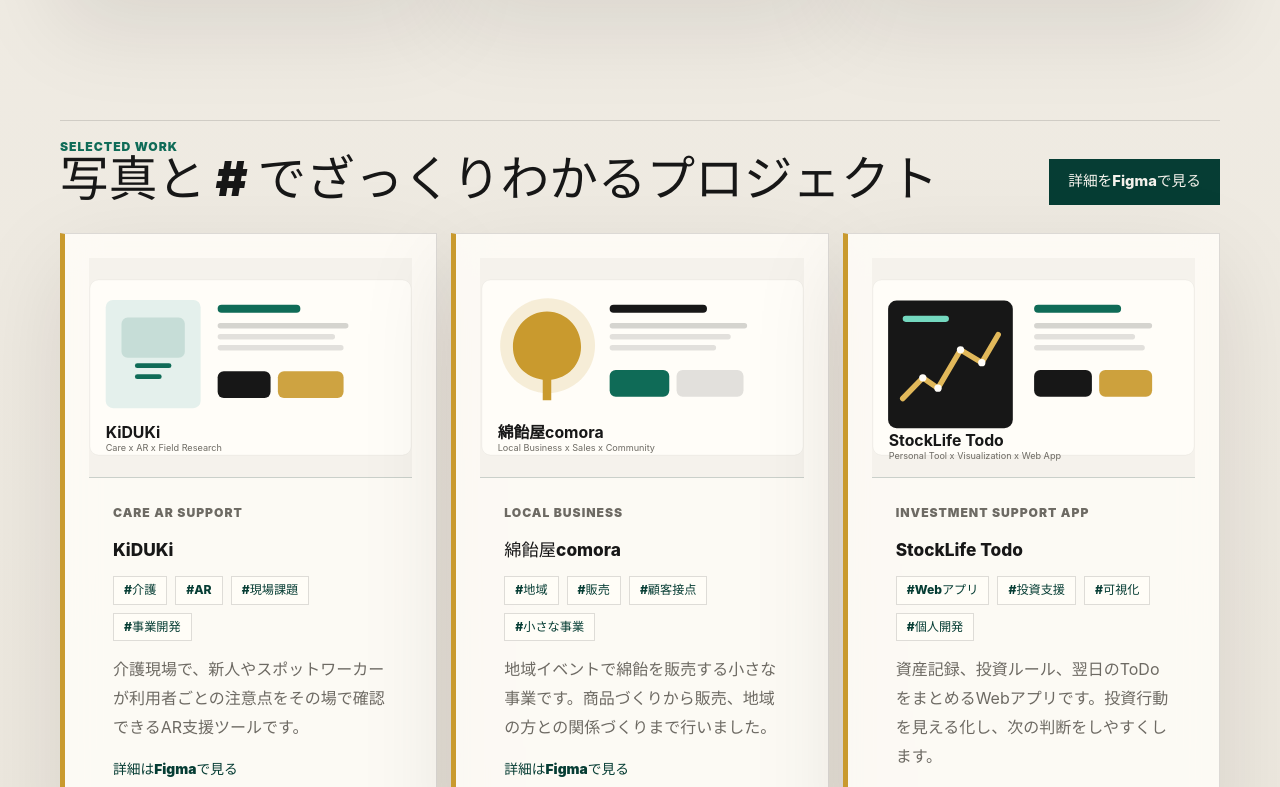
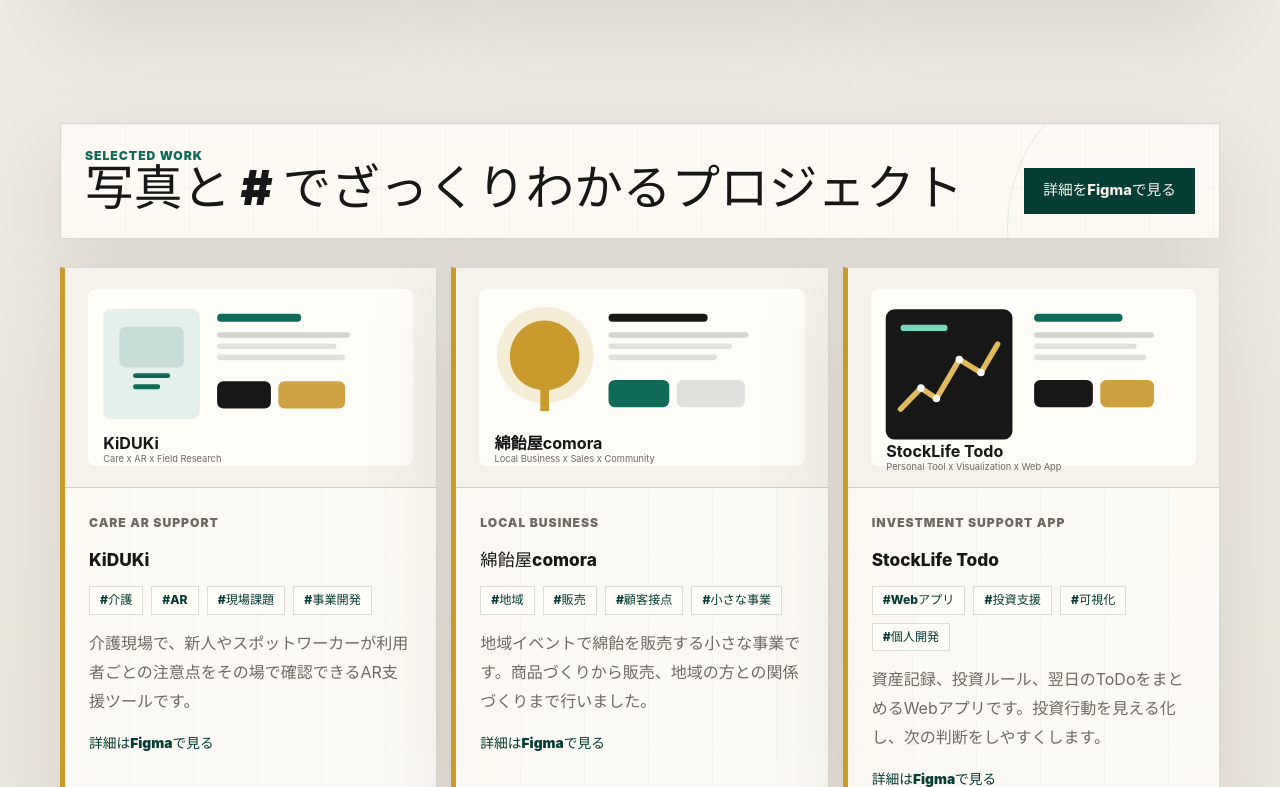
Before and after one commit to MamoruKomo/mamoru-new-portfolio, a React (Vite) app: page / in a window 1280 px wide. Shown: the part 1973-2760 px from the top of the page. Built offline with nearby package versions, Linux system fonts and the light colour scheme.

Commit message:
extend hero visual style across sections

```diff
--- a/src/styles.css
+++ b/src/styles.css
@@ -199,16 +199,23 @@
   backdrop-filter: blur(18px);
 }
 
-.hero-copy {
+.hero-copy,
+.intro,
+.section-heading,
+.perspective-card,
+.card,
+.work-card,
+.contact {
   position: relative;
-  display: grid;
-  align-content: end;
-  gap: 20px;
   overflow: hidden;
-  padding: clamp(30px, 5vw, 62px);
 }
 
-.hero-copy::before {
+.hero-copy::before,
+.intro::before,
+.section-heading::before,
+.perspective-card::before,
+.card::before,
+.contact::before {
   content: "";
   position: absolute;
   inset: 0;
@@ -216,8 +223,46 @@
     linear-gradient(90deg, var(--line) 1px, transparent 1px),
     linear-gradient(180deg, var(--line) 1px, transparent 1px);
   background-size: 64px 64px;
+  opacity: 0.22;
+  pointer-events: none;
+}
+
+.intro::after,
+.section-heading::after,
+.perspective-card::after,
+.card::after,
+.contact::after {
+  content: "";
+  position: absolute;
+  right: -110px;
+  bottom: -150px;
+  width: min(320px, 42vw);
+  aspect-ratio: 1;
+  border: 1px solid color-mix(in srgb, var(--accent) 34%, transparent);
+  border-radius: 50%;
+  opacity: 0.34;
+  pointer-events: none;
+}
+
+.intro > *,
+.section-heading > *,
+.perspective-card > *,
+.card > *,
+.work-card > *,
+.contact > * {
+  position: relative;
+  z-index: 1;
+}
+
+.hero-copy {
+  display: grid;
+  align-content: end;
+  gap: 20px;
+  padding: clamp(30px, 5vw, 62px);
+}
+
+.hero-copy::before {
   opacity: 0.36;
-  pointer-events: none;
 }
 
 .hero-copy::after {
@@ -457,7 +502,11 @@
   grid-template-columns: 0.78fr 1fr;
   gap: 48px;
   align-items: start;
-  border-top: 1px solid var(--line);
+  padding: 32px;
+  border: 1px solid var(--line);
+  background: var(--surface);
+  box-shadow: var(--shadow);
+  backdrop-filter: blur(18px);
 }
 
 .intro > p,
@@ -472,8 +521,11 @@
   display: grid;
   gap: 10px;
   margin-bottom: 28px;
-  padding-top: 18px;
-  border-top: 1px solid var(--line);
+  padding: 24px;
+  border: 1px solid var(--line);
+  background: var(--surface);
+  box-shadow: var(--shadow);
+  backdrop-filter: blur(18px);
 }
 
 .section-heading.with-action {
@@ -515,7 +567,20 @@
   align-content: start;
   gap: 0;
   border-left: 5px solid var(--warm);
-  overflow: hidden;
+  padding: 0;
+}
+
+.work-card::before {
+  content: "";
+  position: absolute;
+  inset: 220px 0 0;
+  background:
+    linear-gradient(90deg, var(--line) 1px, transparent 1px),
+    linear-gradient(180deg, var(--line) 1px, transparent 1px);
+  background-size: 64px 64px;
+  opacity: 0.16;
+  pointer-events: none;
+  z-index: 0;
 }
 
 .work-card h3 {
```
